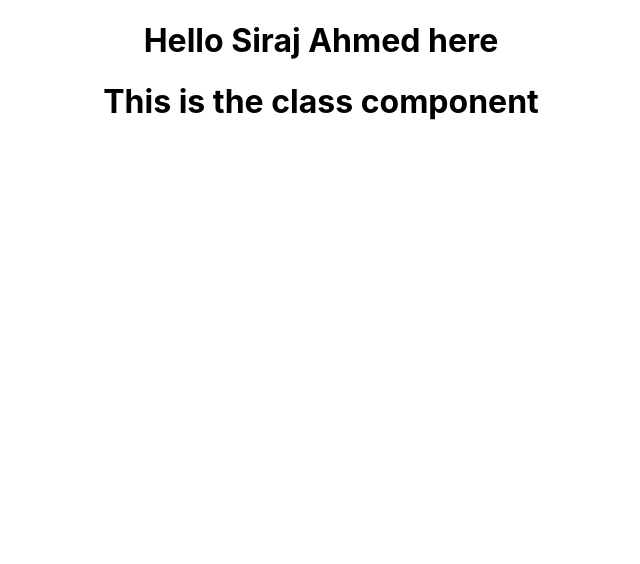
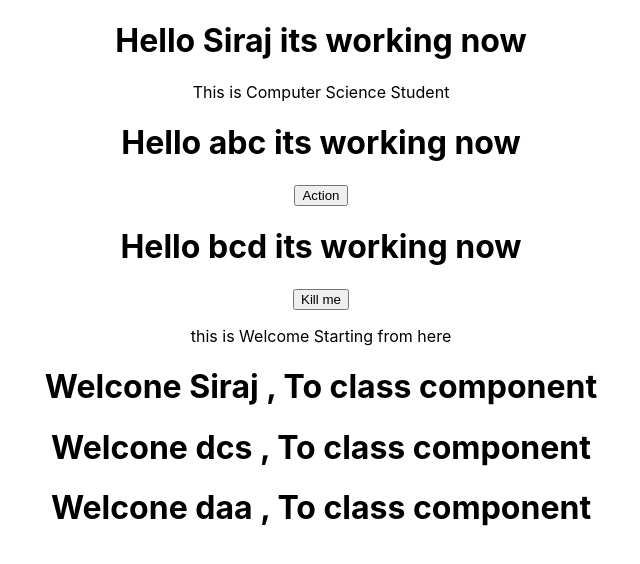
Before and after one commit to Siraja704/Practice, a React (Create React App) app: page / in a window 1280 px wide. Shown: the top 564 px of the page, without its empty margins (319-959 px from the left). Built offline with nearby package versions, Linux system fonts and the light colour scheme.

Commit message:
Adding props to class compent and function compent

```diff
--- a/src/App.js
+++ b/src/App.js
@@ -1,13 +1,31 @@
 import logo from "./logo.svg";
 import "./App.css";
-import Myworld from "./commonents/Greet";
+import Greet from "./commonents/Greet";
 import Welcome from "./commonents/Welcome";
+import Hello123 from "./commonents/hello";
 
 function App() {
   return (
     <div className="App">
-      <Myworld />
-      <Welcome />
+      <Greet Name="Siraj">
+        <p>This is Computer Science Student</p>
+      </Greet>
+
+      <Greet Name="abc">
+        <button>Action </button>
+      </Greet>
+
+      <Greet Name="bcd">
+        <button>Kill me </button>
+      </Greet>
+
+      <p>this is Welcome Starting from here</p>
+
+      <Welcome Name="Siraj" />
+      <Welcome Name="dcs" />
+      <Welcome Name="daa" />
+
+      {/* <Hello123 /> */}
     </div>
   );
 }
--- a/src/commonents/Greet.js
+++ b/src/commonents/Greet.js
@@ -7,6 +7,15 @@ function Hello() {
     </div>
   );
 }
-let Greet = () => <h1>Hello world its working now </h1>;
+let Greet = (props) => {
+  console.log(props);
 
-export default Hello;
+  return (
+    <div>
+      <h1>Hello {props.Name} its working now </h1>
+      {props.children}
+    </div>
+  );
+};
+
+export default Greet;
--- a/src/commonents/Welcome.js
+++ b/src/commonents/Welcome.js
@@ -3,7 +3,7 @@ import react from "react";
 
 class Welcome extends Component {
   render() {
-    return <h1>This is the class component</h1>;
+    return <h1>Welcone {this.props.Name} , To class component</h1>;
   }
 }
 
--- /dev/null
+++ b/src/commonents/hello.js
@@ -0,0 +1,7 @@
+import React from "react";
+
+function Hello() {
+  return React.createElement("div", { id: "hello" }, "hello world div is here");
+}
+
+export default Hello;
```
